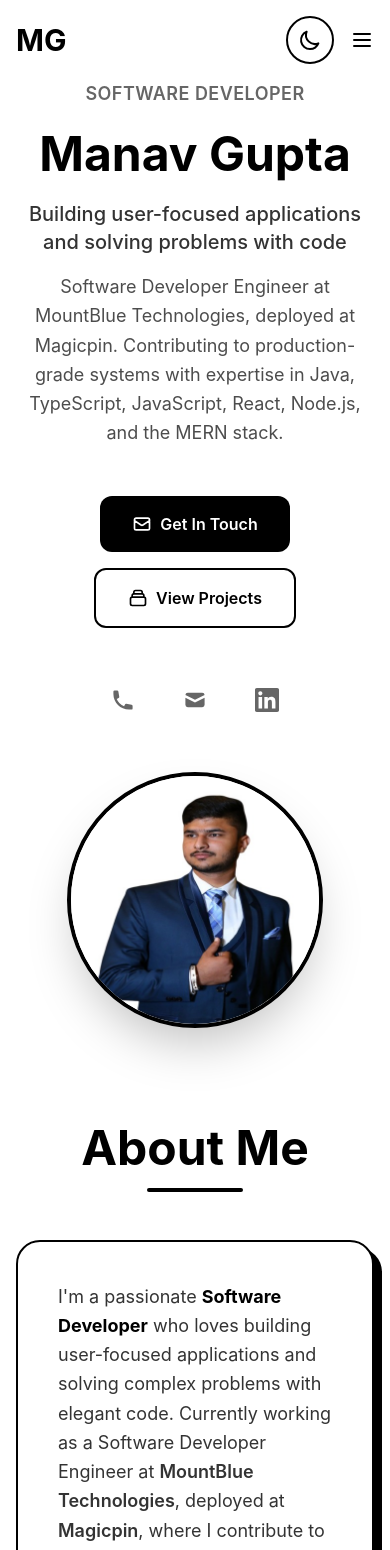
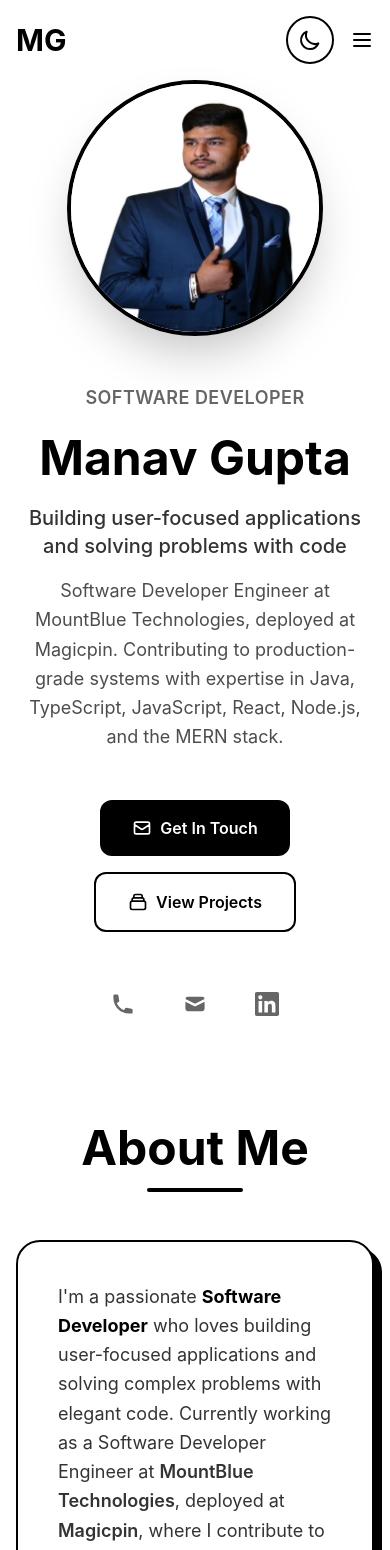
Before and after one commit to ManavGupta0844/portfolio, a Next.js app: page / in a window 390 px wide. Shown: the top 1550 px of the page. Built offline with nearby package versions, Linux system fonts and the light colour scheme.

Commit message:
minor changes

```diff
--- a/components/Footer.tsx
+++ b/components/Footer.tsx
@@ -2,18 +2,18 @@ export default function Footer() {
   return (
     <footer id="contact" className="py-16 px-4 sm:px-6 lg:px-8">
       {/* Let's Connect Section */}
-      <div className="bg-black dark:bg-white rounded-3xl p-12 mb-8">
+      <div className="bg-white dark:bg-black rounded-3xl p-12 mb-8">
         <div className="max-w-4xl mx-auto text-center">
-          <h2 className="text-4xl md:text-5xl font-bold mb-4 text-white dark:text-black">
+          <h2 className="text-4xl md:text-5xl font-bold mb-4 text-black dark:text-white">
             Let&apos;s Connect
           </h2>
-          <p className="text-white/90 dark:text-black/90 text-lg mb-10 max-w-2xl mx-auto">
+          <p className="text-black/90 dark:text-white/90 text-lg mb-10 max-w-2xl mx-auto">
             I&apos;m always open to discussing new opportunities and interesting projects.
             Let&apos;s build something amazing together!
           </p>
 
           {/* Contact Info */}
-          <div className="flex flex-col sm:flex-row items-center justify-center gap-6 mb-10 text-white dark:text-black">
+          <div className="flex flex-col sm:flex-row items-center justify-center gap-6 mb-10 text-black dark:text-white">
             <div className="flex items-center gap-3">
               <svg className="w-5 h-5" fill="none" stroke="currentColor" viewBox="0 0 24 24">
                 <path strokeLinecap="round" strokeLinejoin="round" strokeWidth={2} d="M17.657 16.657L13.414 20.9a1.998 1.998 0 01-2.827 0l-4.244-4.243a8 8 0 1111.314 0z" />
--- a/components/Hero.tsx
+++ b/components/Hero.tsx
@@ -41,8 +41,31 @@ export default function Hero() {
     >
       <div className="max-w-6xl mx-auto">
         <div className="grid grid-cols-1 lg:grid-cols-2 gap-12 items-center">
-          {/* Left Column - Text Content */}
-          <div className="text-center lg:text-left space-y-8">
+          {/* Right Column - Profile Image (shown first on mobile) */}
+          <div className="flex justify-center lg:justify-end order-1 lg:order-2">
+            <div className="relative">
+              <div className="relative w-64 h-64 md:w-80 md:h-80 lg:w-96 lg:h-96 rounded-full overflow-hidden border-4 border-black dark:border-white shadow-2xl">
+                {mounted && !imageError ? (
+                  <Image
+                    src={imageSrc}
+                    alt="Manav Gupta"
+                    fill
+                    className="object-cover"
+                    priority
+                    onError={() => setImageError(true)}
+                    key={imageSrc} // Force re-render when image changes
+                  />
+                ) : (
+                  <div className="w-full h-full bg-black/5 dark:bg-white/5 flex items-center justify-center">
+                    <span className="text-6xl md:text-8xl font-bold text-black dark:text-white">MG</span>
+                  </div>
+                )}
+              </div>
+            </div>
+          </div>
+
+          {/* Left Column - Text Content (shown second on mobile) */}
+          <div className="text-center lg:text-left space-y-8 order-2 lg:order-1">
             <div className="space-y-4">
               <p className="text-black/60 dark:text-white/60 font-semibold text-lg tracking-wide uppercase">
                 Software Developer
@@ -114,29 +137,6 @@ export default function Hero() {
               </a>
             </div>
           </div>
-
-          {/* Right Column - Profile Image */}
-          <div className="flex justify-center lg:justify-end">
-            <div className="relative">
-              <div className="relative w-64 h-64 md:w-80 md:h-80 lg:w-96 lg:h-96 rounded-full overflow-hidden border-4 border-black dark:border-white shadow-2xl">
-                {mounted && !imageError ? (
-                  <Image
-                    src={imageSrc}
-                    alt="Manav Gupta"
-                    fill
-                    className="object-cover"
-                    priority
-                    onError={() => setImageError(true)}
-                    key={imageSrc} // Force re-render when image changes
-                  />
-                ) : (
-                  <div className="w-full h-full bg-black/5 dark:bg-white/5 flex items-center justify-center">
-                    <span className="text-6xl md:text-8xl font-bold text-black dark:text-white">MG</span>
-                  </div>
-                )}
-              </div>
-            </div>
-          </div>
         </div>
       </div>
     </section>
```
